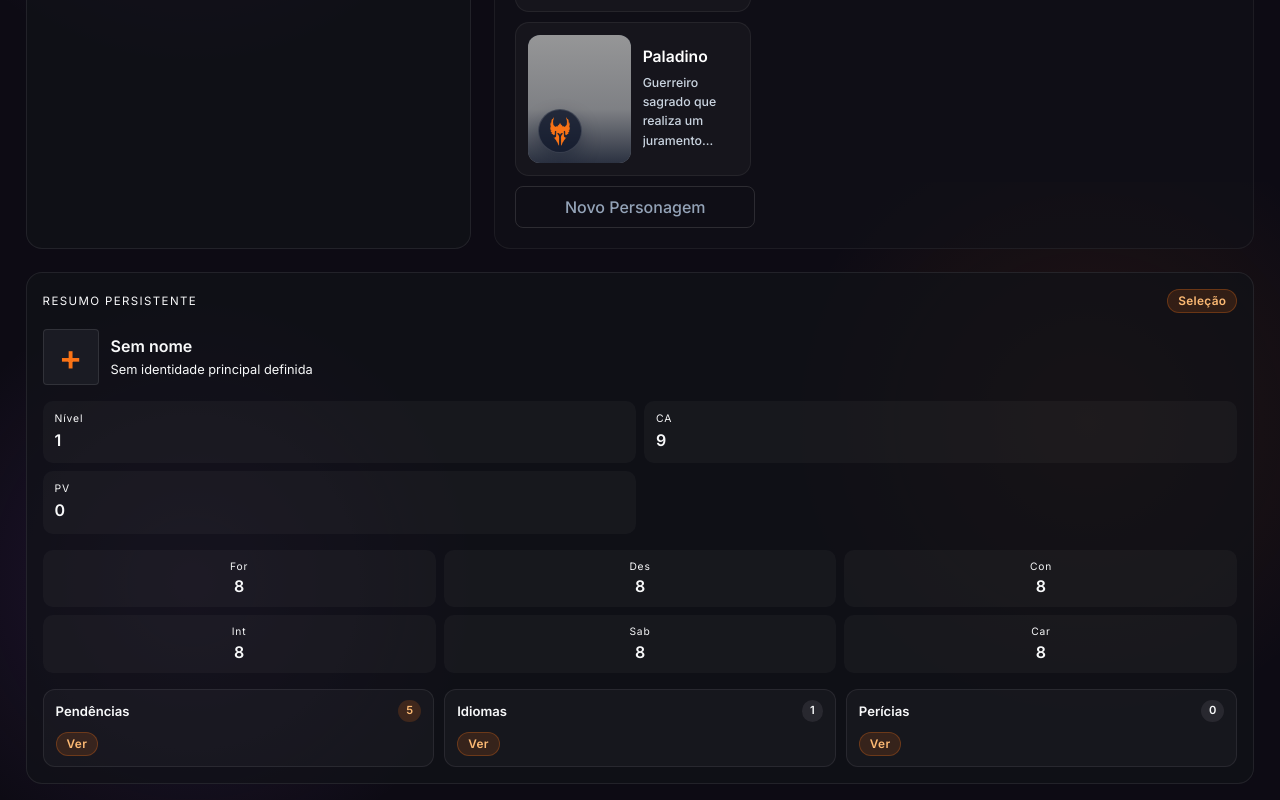
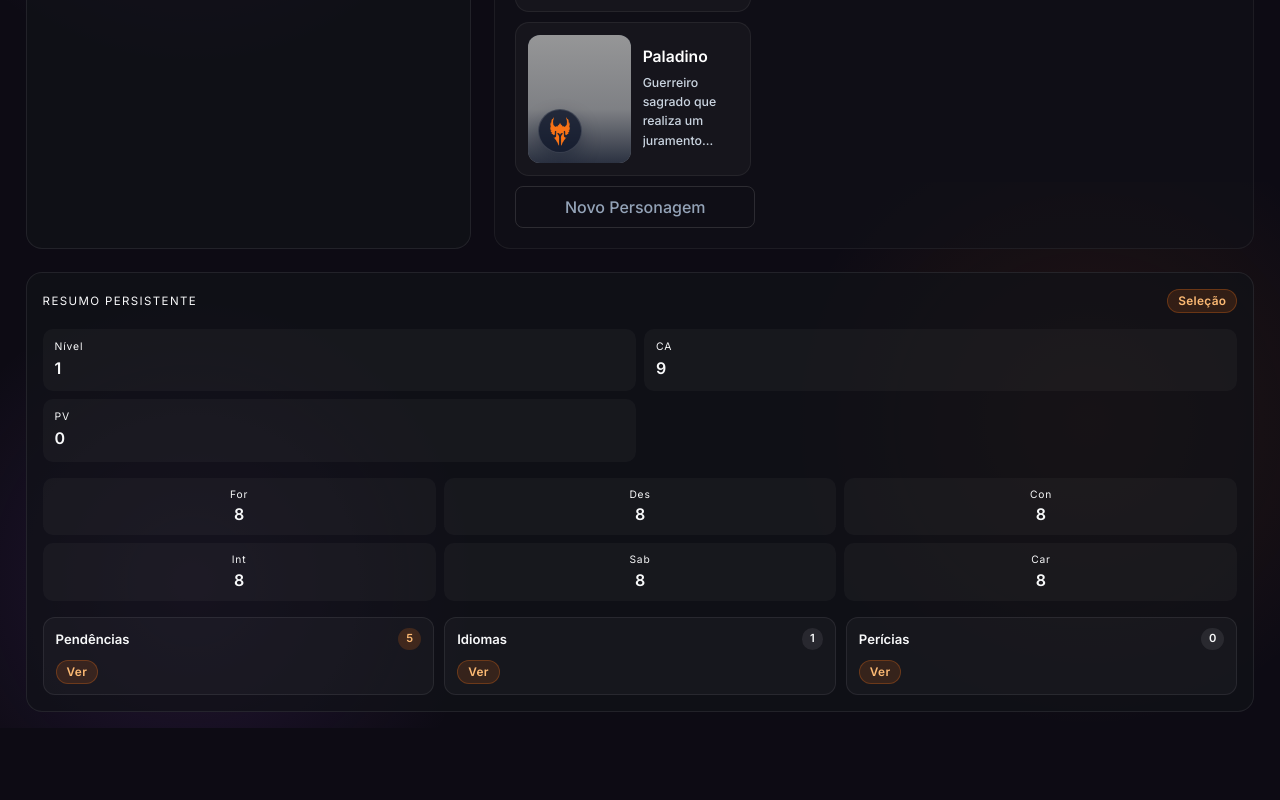
Before and after one commit to cauefeliciano14/app, a React (Vite) app: page / in a window 1280 px wide. Shown: the part 2218-3018 px from the top of the page. After the commit the page ends 2946 px from the top, so only its background shows below. Built offline with nearby package versions, Linux system fonts and the light colour scheme; grey boxes are pictures that could not be loaded.

Commit message:
Remove duplicate character identity from summary panel

```diff
--- a/src/features/creator/summary/CharacterSummaryPanel.module.css
+++ b/src/features/creator/summary/CharacterSummaryPanel.module.css
@@ -3,29 +3,6 @@
   align-items: center;
   justify-content: space-between;
   gap: 12px;
-}
-
-.header {
-  display: flex;
-  align-items: center;
-  gap: 12px;
-}
-
-.portrait {
-  width: 54px;
-  height: 54px;
-  min-width: 54px;
-}
-
-.name {
-  color: var(--text-primary);
-  font-size: 1rem;
-  font-weight: 700;
-}
-
-.subtitle {
-  color: var(--text-muted);
-  font-size: 0.8rem;
 }
 
 .statCard {
--- a/src/features/creator/summary/CharacterSummaryPanel.tsx
+++ b/src/features/creator/summary/CharacterSummaryPanel.tsx
@@ -16,10 +16,7 @@ const LABELS: Record<AttributeKey, string> = {
 };
 
 export function CharacterSummaryPanel() {
-  const { character, selectedBackground, derivedSheet, validationResult, characterLevel } = useCharacter();
-  const identityLine = [character.characterClass?.name, selectedBackground?.name, character.species?.name]
-    .filter(Boolean)
-    .join(' • ');
+  const { derivedSheet, validationResult, characterLevel } = useCharacter();
   const mainPendencies = validationResult.errors.slice(0, 5);
 
   const displayLanguages = useMemo(() => getLanguageDisplayNames(derivedSheet.languages), [derivedSheet.languages]);
@@ -41,22 +38,6 @@ export function CharacterSummaryPanel() {
             <li>Use os atalhos abaixo só quando precisar revisar pendências, idiomas ou perícias.</li>
           </ul>
         </ContextualPopover>
-      </div>
-
-      <div className={styles.header}>
-        <div className={`profile-placeholder ${character.portrait ? 'has-image' : ''} ${styles.portrait}`.trim()}>
-          {character.portrait ? (
-            <img
-              src={`/imgs/portrait_caracter/${character.portrait}`}
-              alt={character.name ? `Retrato de ${character.name}` : 'Retrato do personagem'}
-              className="profile-image"
-            />
-          ) : null}
-        </div>
-        <div>
-          <div className={styles.name}>{character.name || 'Sem nome'}</div>
-          <div className={styles.subtitle}>{identityLine || 'Sem identidade principal definida'}</div>
-        </div>
       </div>
 
       <div className={patterns.responsiveGrid2}>
--- a/src/index.css
+++ b/src/index.css
@@ -785,74 +785,6 @@ details[open] > summary .summary-chevron {
 }
 
 /* Header Name Section Redesign - Refined for Dark Theme */
-.header-name-container {
-  display: flex;
-  align-items: center;
-  gap: var(--space-md);
-  background: var(--surface-name-container);
-  border: 1px solid var(--border-subtle);
-  border-radius: var(--radius-md);
-  padding: 6px 12px;
-  backdrop-filter: blur(8px);
-  margin-top: 2px;
-  margin-left: 10px;
-  margin-right: 10px;
-  margin-bottom: 6px;
-  box-shadow: var(--shadow-input);
-  animation: fadeIn 0.3s ease-out;
-}
-
-.profile-placeholder {
-  width: 64px;
-  height: 64px;
-  background: var(--surface-dark);
-  border: 1px solid var(--border-input);
-  display: flex;
-  align-items: center;
-  justify-content: center;
-  flex-shrink: 0;
-  position: relative;
-  cursor: pointer;
-  overflow: hidden;
-  border-radius: 4px;
-  transition: all 0.2s;
-}
-
-.profile-placeholder:hover {
-  border-color: var(--color-accent);
-  background: #24252f;
-}
-
-.profile-placeholder:not(.has-image)::after {
-  content: "+";
-  color: var(--color-accent);
-  font-size: 2.2rem;
-  font-weight: bold;
-}
-
-.profile-image {
-  width: 100%;
-  height: 100%;
-  object-fit: cover;
-}
-
-.name-input-column {
-  display: flex;
-  flex-direction: column;
-  gap: var(--space-xs);
-  flex: 1;
-}
-
-.character-name-label {
-  color: var(--text-dim);
-  font-size: 0.75rem;
-  font-weight: 700;
-  text-transform: uppercase;
-  letter-spacing: 0.5px;
-  margin: 0;
-  display: block;
-}
-
 .character-name-input {
   background: rgba(0, 0, 0, 0.2) !important;
   border: 1px solid var(--border-input) !important;
```
